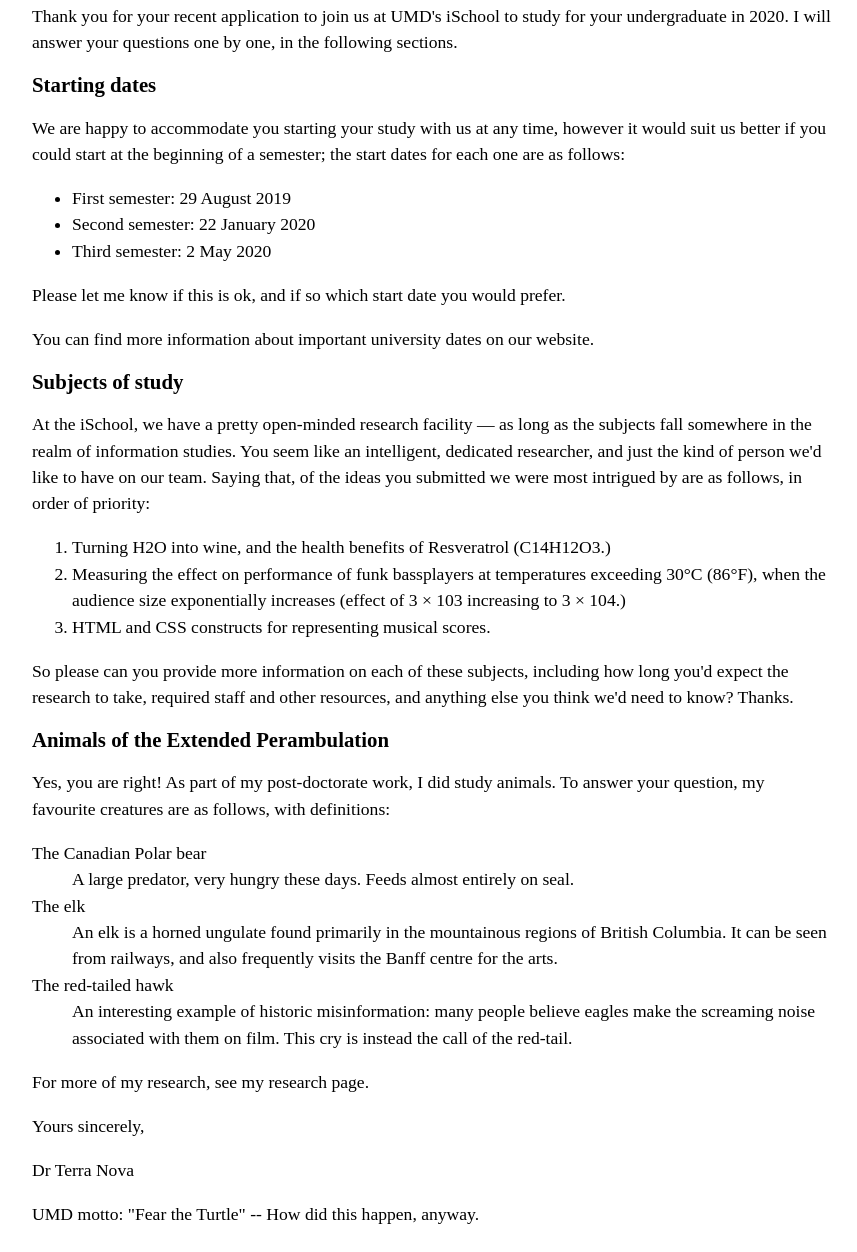
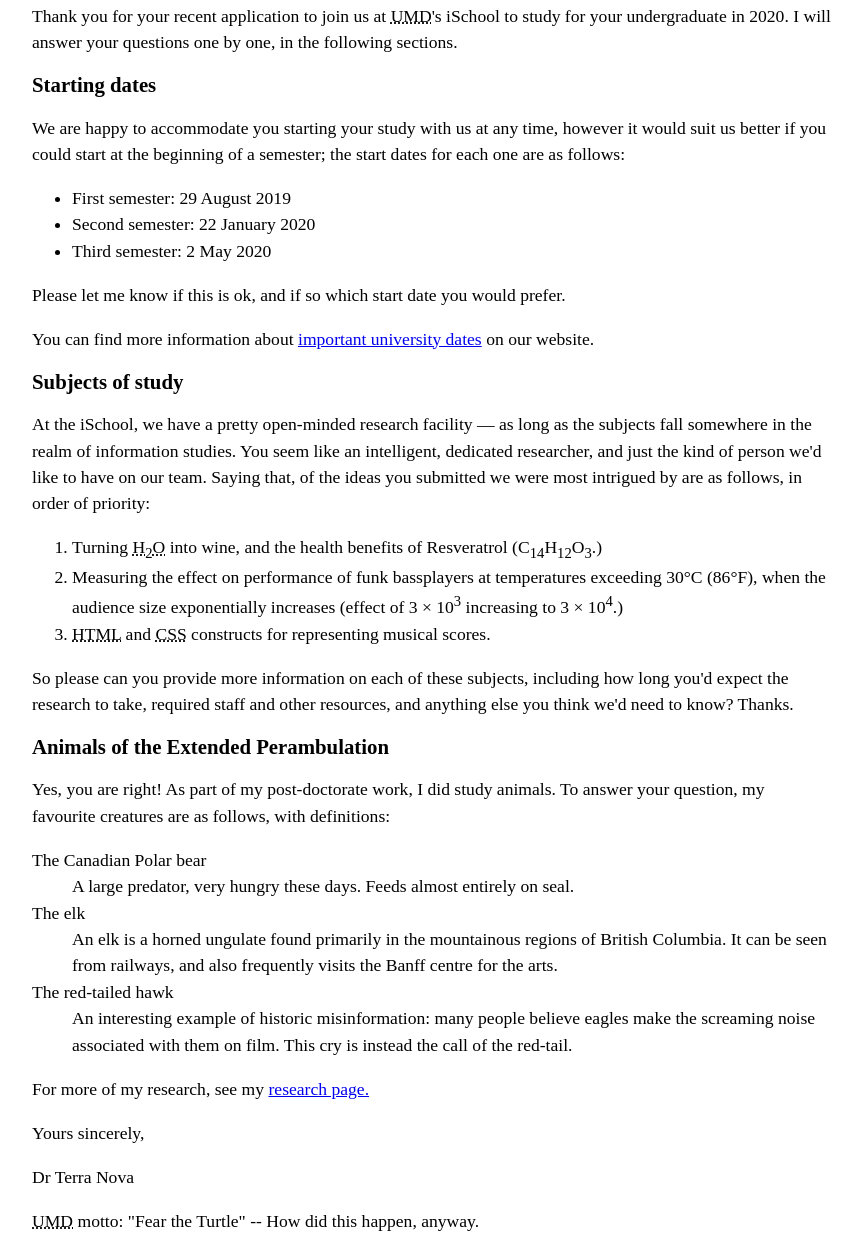
Before and after one commit to jessicatang12/jessicatang12.github.io, a plain HTML site: page lab_2/index.html in a window 1280 px wide. Shown: the part 454-1706 px from the top of the page, without its empty margins (208-1065 px from the left). Drawn offline with Linux system fonts and the light colour scheme.

Commit message:
Added links, sub/sup scripts, abbr

```diff
--- a/lab_2/index.html
+++ b/lab_2/index.html
@@ -29,7 +29,7 @@
 <h1>Re: Dover Cliff university application</h1>
 <p>Dear Dover,</p>
 <p>
-Thank you for your recent application to join us at UMD's iSchool to study for your undergraduate in 2020. I will answer your questions one by one, in the following sections.<br>
+Thank you for your recent application to join us at <abbr title="University of Maryland">UMD</abbr>'s iSchool to study for your undergraduate in 2020. I will answer your questions one by one, in the following sections.<br>
 </p>
 <h2>Starting dates</h2>
 <p>
@@ -42,15 +42,15 @@
 <p>
 Please let me know if this is ok, and if so which start date you would prefer.<br></p>
 <p>
-You can find more information about important university dates on our website.<br></p>
+You can find more information about <a href="http://example.com." title="Important university dates">important university dates</a> on our website.<br></p>
 
 <h2>Subjects of study</h2>
 <p>
 At the iSchool, we have a pretty open-minded research facility — as long as the subjects fall somewhere in the realm of information studies. You seem like an intelligent, dedicated researcher, and just the kind of person we'd like to have on our team. Saying that, of the ideas you submitted we were most intrigued by are as follows, in order of priority:</p>
 <ol>
-    <li>Turning H2O into wine, and the health benefits of Resveratrol (C14H12O3.)</li>
-    <li>Measuring the effect on performance of funk bassplayers at temperatures exceeding 30°C (86°F), when the audience size exponentially increases (effect of 3 × 103 increasing to 3 × 104.)</li>
-    <li>HTML and CSS constructs for representing musical scores.</li></ol>
+    <li>Turning <abbr title="Water">H<sub>2</sub>O</abbr> into wine, and the health benefits of Resveratrol (C<sub>14</sub>H<sub>12</sub>O<sub>3</sub>.)</li>
+    <li>Measuring the effect on performance of funk bassplayers at temperatures exceeding 30°C (86°F), when the audience size exponentially increases (effect of 3 × 10<sup>3</sup> increasing to 3 × 10<sup>4</sup>.)</li>
+    <li><abbr title="Hypertext Markup Language">HTML</abbr> and <abbr title="Cascading Style Sheet">CSS</abbr> constructs for representing musical scores.</li></ol>
 <p>
 So please can you provide more information on each of these subjects, including how long you'd expect the research to take, required staff and other resources, and anything else you think we'd need to know? Thanks.</p>
 
@@ -65,12 +65,12 @@
     <dt>The red-tailed hawk</dt>
         <dd>An interesting example of historic misinformation: many people believe eagles make the screaming noise associated with them on film. This cry is instead the call of the red-tail.</dd>
 </dl>
-<p>For more of my research, see my research page.</p>
+<p>For more of my research, see my <a href="http://example.com." title="Research page">research page.</a></p>
 <footer>
 <p>Yours sincerely,</p>
 <p>Dr Terra Nova</p>
 
-<p>UMD motto: "Fear the Turtle" -- How did this happen, anyway.</p>
+<p><abbr title="University of Maryland">UMD</abbr> motto: "Fear the Turtle" -- How did this happen, anyway.</p>
 </footer>
 </body>
 </html>
```
